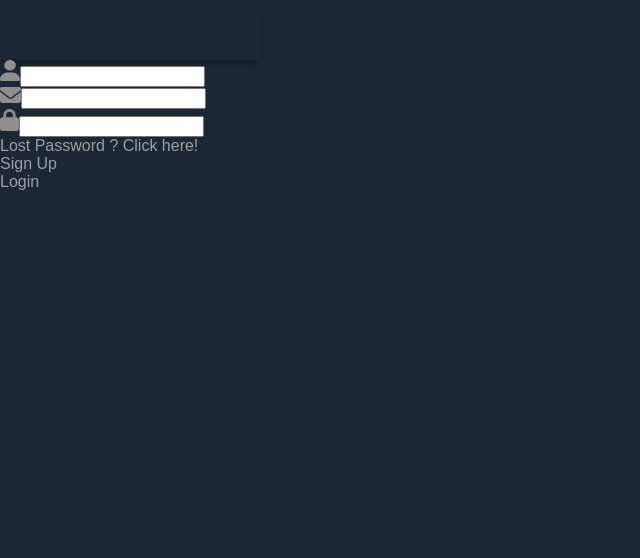
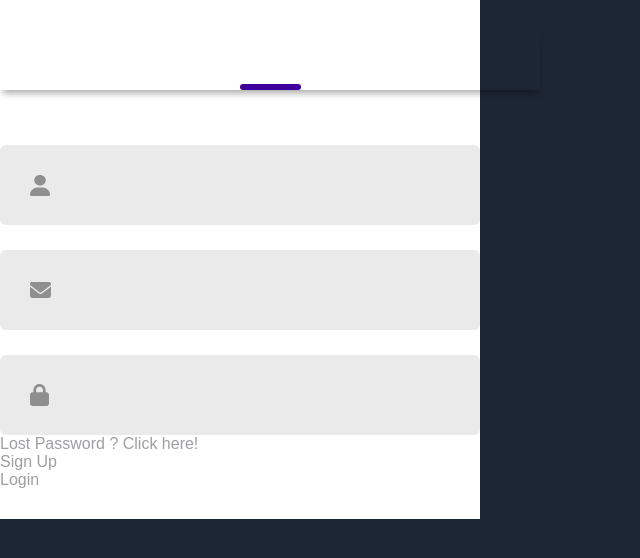
Before and after one commit to Shudhanshuarya09/Placement-Cell-App, a React (Vite) app: page / in a window 1280 px wide. Shown: the top 558 px of the page, without its empty margins (0-640 px from the left). Built offline with nearby package versions, Linux system fonts and the light colour scheme.

Commit message:
css part

```diff
--- a/src/components/loginSignup/LoginSignup.css
+++ b/src/components/loginSignup/LoginSignup.css
@@ -0,0 +1,55 @@
+.container{
+  display: flex;
+  flex-direction: column;
+  margin: auto;
+  margin-top: 00px;
+  background: #fff;
+  padding-bottom: 30px;
+}
+.header{
+  display: flex;
+  flex-direction: column;
+  align-items: center;
+  gap: 9px;
+  width: 100%;
+  margin-top: 30px;
+}
+.text{
+  color: black;
+  font-size: 48px;
+  font-weight: 700;
+
+}
+ .underline{
+  width: 61px;
+  height: 6px;
+  background: #3c009d;
+  border-radius: 9px;
+ }
+ .inputs{
+  margin-top: 55px;
+  display: flex;
+  flex-direction: column;
+  gap: 25px ;
+ }
+ .input{
+  display: flex;
+  align-items: center;
+  margin: auto;
+  width: 480px;
+  height: 80px;
+  background: #eaeaea;
+  border-radius: 6px;
+ }
+ .input img{
+  margin: 0px 30px;
+ }
+ .input input{
+  height: 50px;
+  width: 400px;
+  background: transparent;
+  border: none;
+  outline: none;
+  color: #797979;
+  font-size: 19px;
+ }
```
